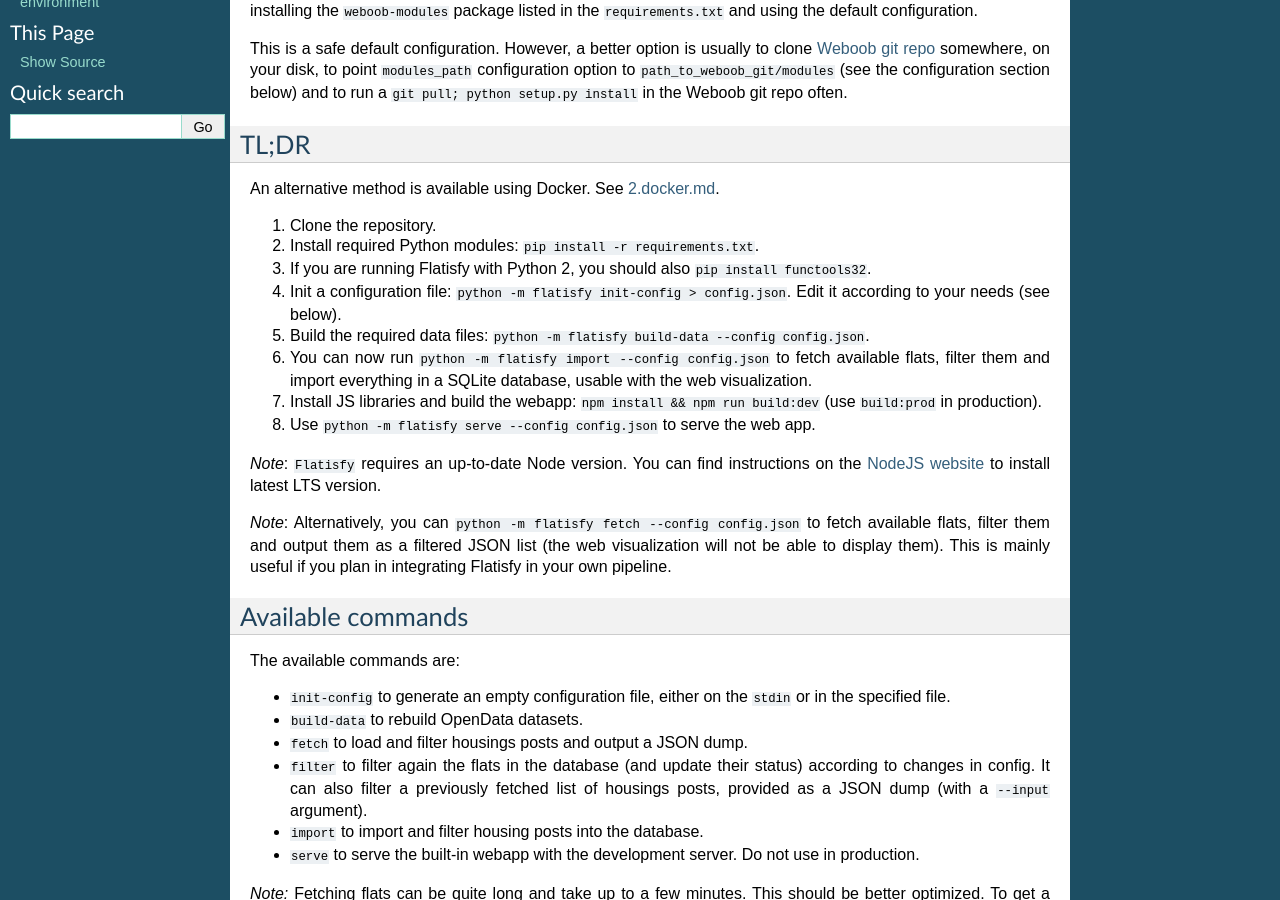
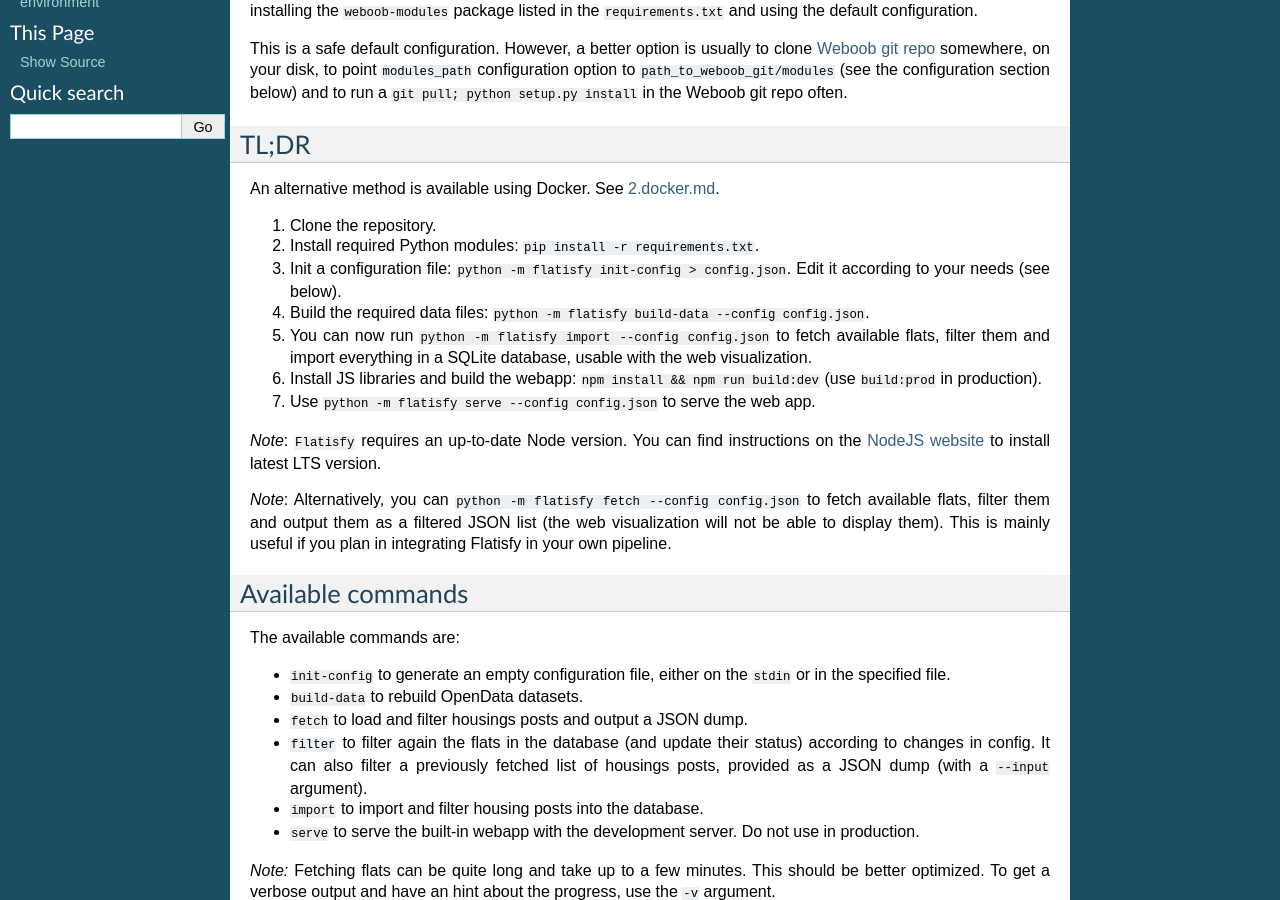
Before and after one commit to Phyks/Flatisfy, a Sphinx documentation site: the page built from doc/0.getting_started.md, in a window 1280 px wide and 900 px high, scrolled down 330 px. Built offline with Sphinx 7.4.7, drawn with Linux system fonts in a browser that asks for light colours.

```diff
--- a/doc/0.getting_started.md
+++ b/doc/0.getting_started.md
@@ -34,18 +34,16 @@ An alternative method is available using Docker. See [2.docker.md](2.docker.md).
 
 1. Clone the repository.
 2. Install required Python modules: `pip install -r requirements.txt`.
-3. If you are running Flatisfy with Python 2, you should also `pip install
-   functools32`.
-4. Init a configuration file: `python -m flatisfy init-config > config.json`.
+3. Init a configuration file: `python -m flatisfy init-config > config.json`.
    Edit it according to your needs (see below).
-5. Build the required data files:
+4. Build the required data files:
    `python -m flatisfy build-data --config config.json`.
-6. You can now run `python -m flatisfy import --config config.json` to fetch
+5. You can now run `python -m flatisfy import --config config.json` to fetch
    available flats, filter them and import everything in a SQLite database,
    usable with the web visualization.
-7. Install JS libraries and build the webapp:
+6. Install JS libraries and build the webapp:
    `npm install && npm run build:dev` (use `build:prod` in production).
-8. Use `python -m flatisfy serve --config config.json` to serve the web app.
+7. Use `python -m flatisfy serve --config config.json` to serve the web app.
 
 _Note_: `Flatisfy` requires an up-to-date Node version. You can find
 instructions on the [NodeJS website](https://nodejs.org/en/) to install latest
--- a/requirements.txt
+++ b/requirements.txt
@@ -1,10 +1,11 @@
 appdirs
 arrow
-backports.csv
+backports.csv; python_version < '3.0'
 bottle
 bottle-sqlalchemy
 canister
-enum34
+enum34; python_version < '3.4'
+functools32; python_version < '3.2.3'
 future
 imagehash
 pillow
```
Also changed, not shown: 1 other file.
